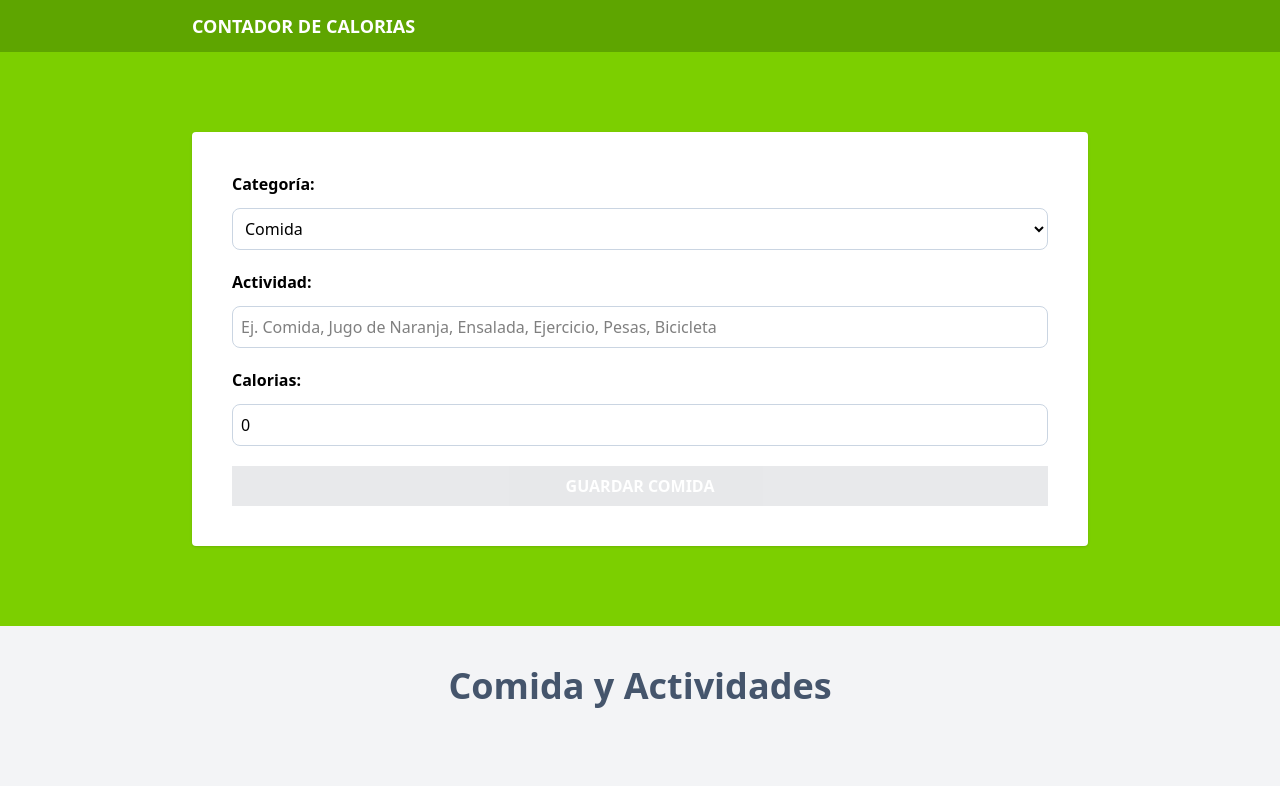
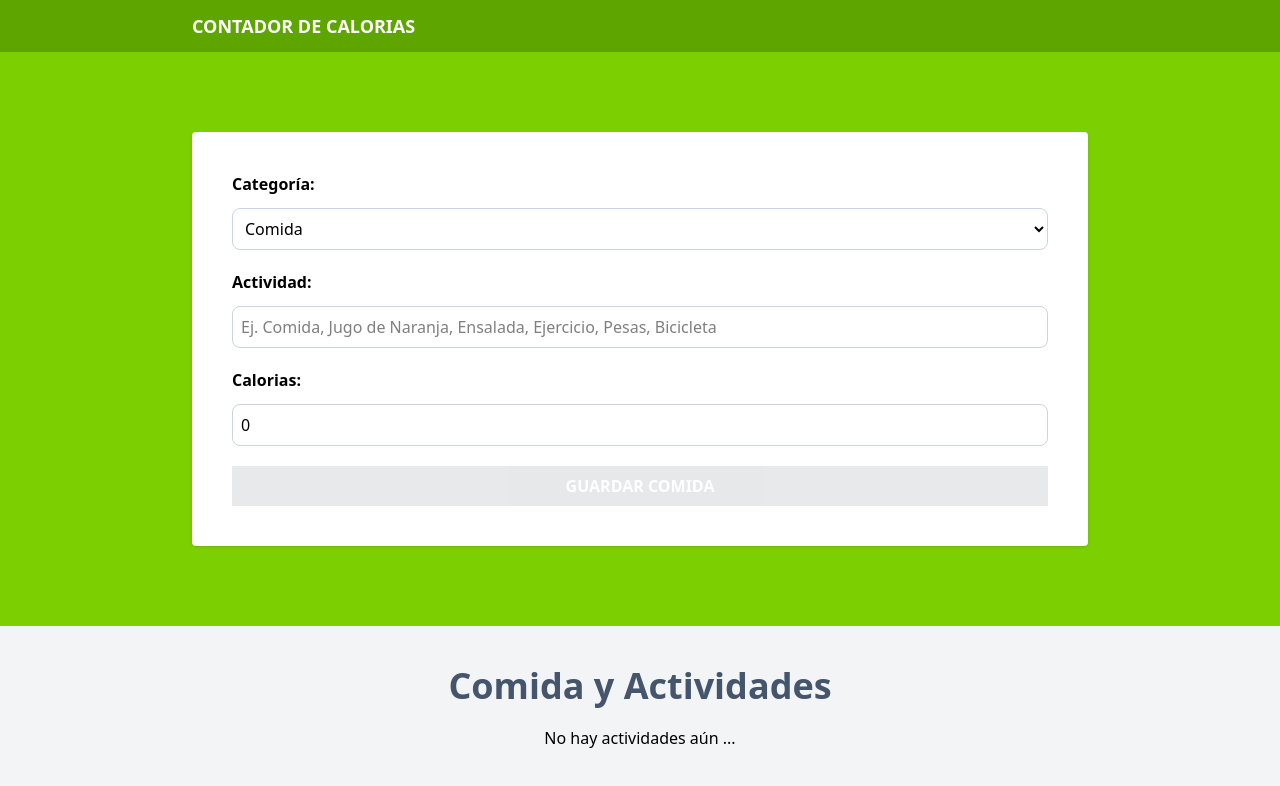
Before and after one commit to bmenc/calorie-tracker, a React (Vite) app: page / in a window 1280 px wide. Shown: the top 786 px of the page. Built offline with nearby package versions, Linux system fonts and the light colour scheme.

Commit message:
158. Mostrando un mensaje cuando no hay actividades

```diff
--- a/src/components/ActivityList.tsx
+++ b/src/components/ActivityList.tsx
@@ -14,10 +14,15 @@ export default function ActivityList({ activities, dispatch }: ActivityListProps
     (category: Activity['category']) => categories.map(cat => cat.id === category ? cat.name : '')
     , [activities])
 
+  const isEmptyActivities = useMemo(() => activities.length === 0, [activities])
+
   return (
     <>
       <h2 className="text-4xl font-bold text-slate-600 text-center">Comida y Actividades</h2>
-      {activities.map(activity => (
+
+      { isEmptyActivities ?
+      <p className="text-center my-5">No hay actividades aún ...</p> :
+      activities.map(activity => (
         <div key={activity.id} className="px-5 py-10 bg-white mt-5 flex justify-between">
           <div className="space-y-2 relative">
             <p className={`absolute -top-8 -left-8 px-10 py-2 text-white uppercase font-bold ${activity.category === 1 ? 'bg-lime-500' : 'bg-orange-500'}`}>
```
